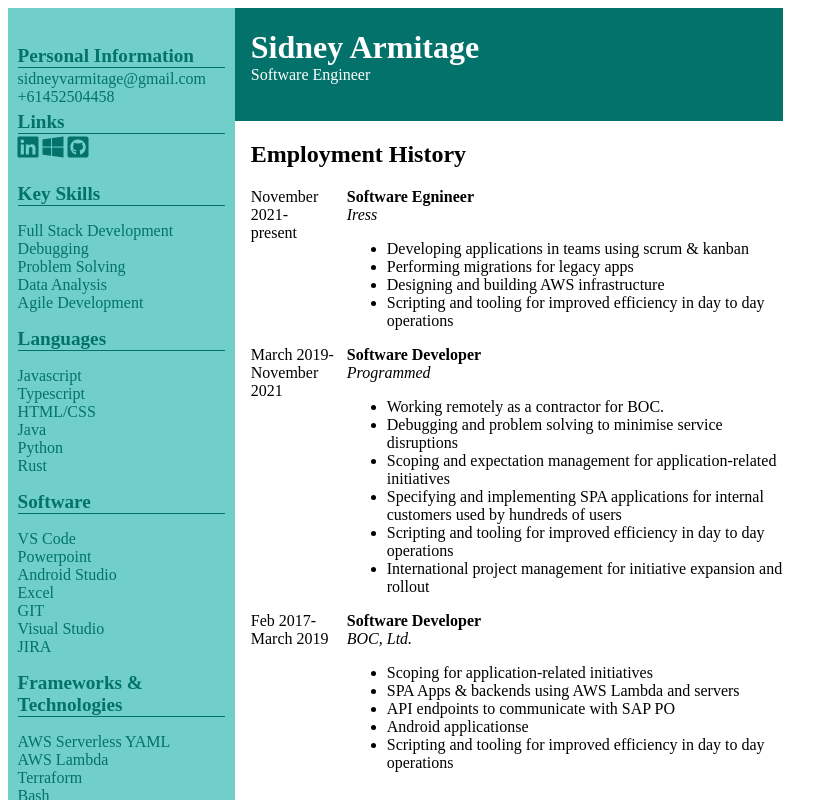
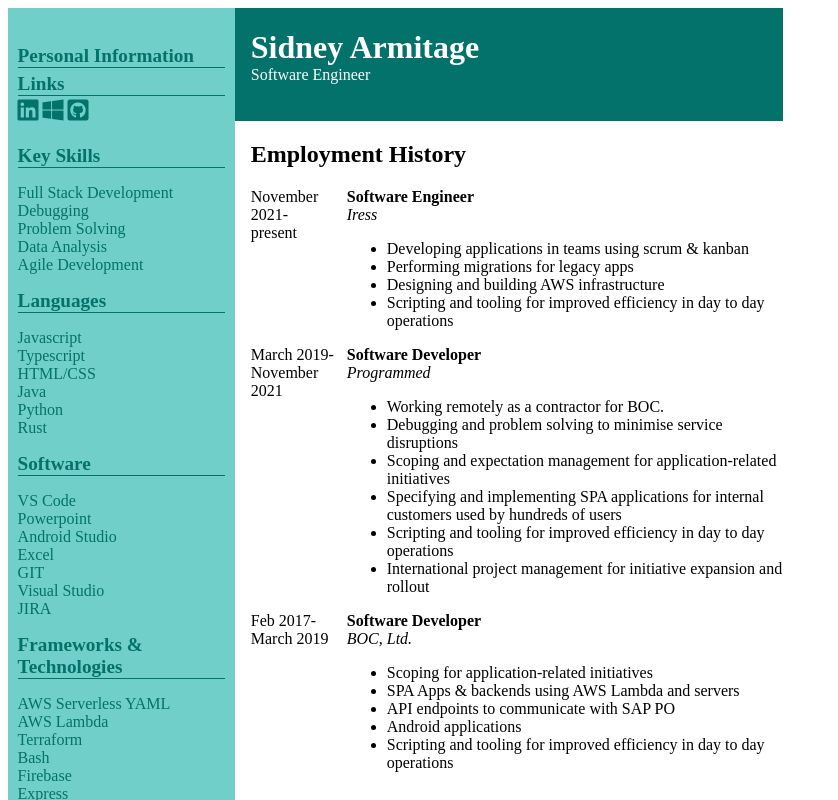
Before and after one commit to SidneyArmitage/staticPages, a website built with Parcel: page resume/index.html in a window 1280 px wide. Shown: the top 800 px of the page, without its empty margins (0-838 px from the left). Built offline with nearby package versions, Linux system fonts and the light colour scheme.

Commit message:
fix typo

```diff
--- a/resume/index.html
+++ b/resume/index.html
@@ -25,7 +25,7 @@
           present
         </div>
         <div class="details">
-          <h2>Software Egnineer</h2>
+          <h2>Software Engineer</h2>
           <i>Iress</i>
           <ul>
             <li>Developing applications in teams using scrum & kanban</li>
@@ -67,7 +67,7 @@
             <li>Scoping for application-related initiatives</li>
             <li>SPA Apps & backends using AWS Lambda and servers</li>
             <li>API endpoints to communicate with SAP PO</li>
-            <li>Android applicationse</li>
+            <li>Android applications</li>
             <li>Scripting and tooling for improved efficiency in day to day operations</li>
           </ul>
         </div>
@@ -124,8 +124,8 @@
   <div class="overview">
     <section>
       <h1>Personal Information</h1>
-      <a href="mailto:sidneyvarmitage@gmail.com">sidneyvarmitage@gmail.com</a>
-      <a href="tel:+61452504458">+61452504458</a>
+      <!-- <a href="mailto:sidneyvarmitage@gmail.com">sidneyvarmitage@gmail.com</a>
+      <a href="tel:+61452504458">+61452504458</a> -->
     </section>
     <section>
       <h1>Links</h1>
```
